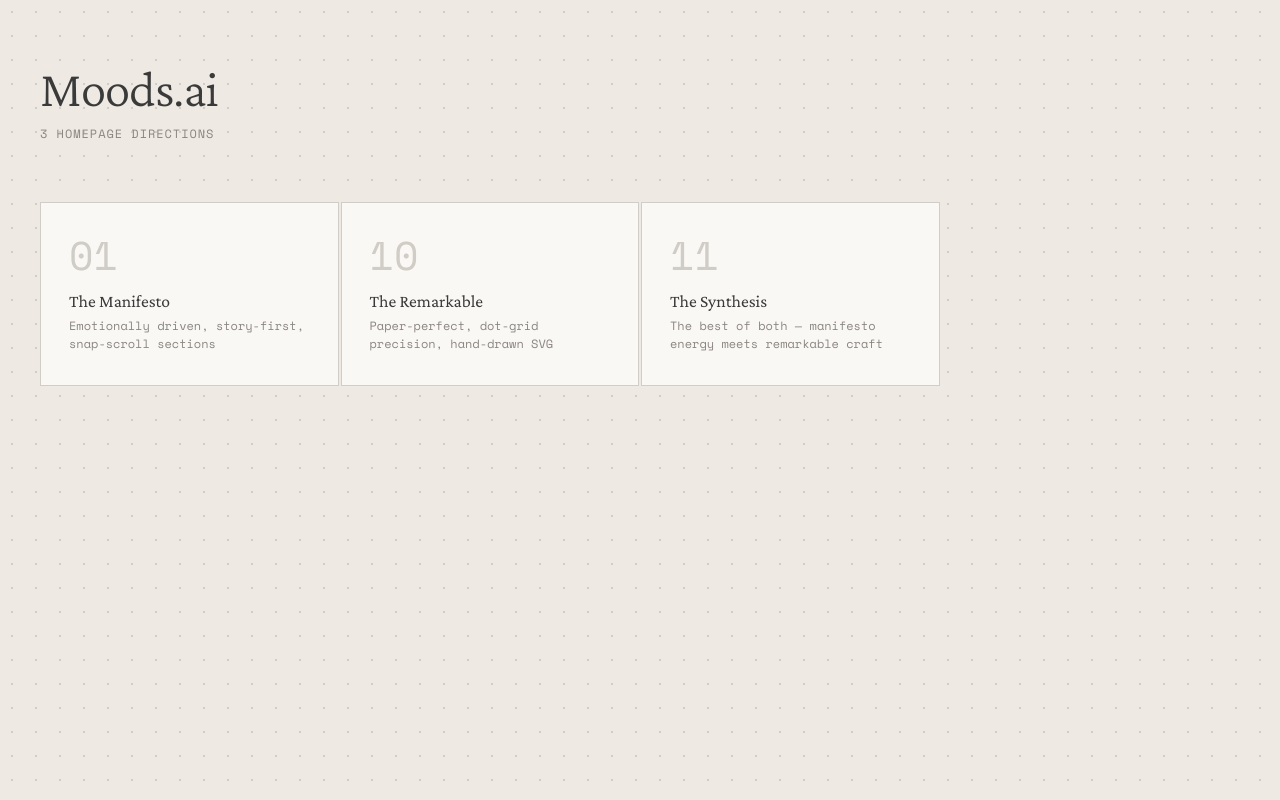
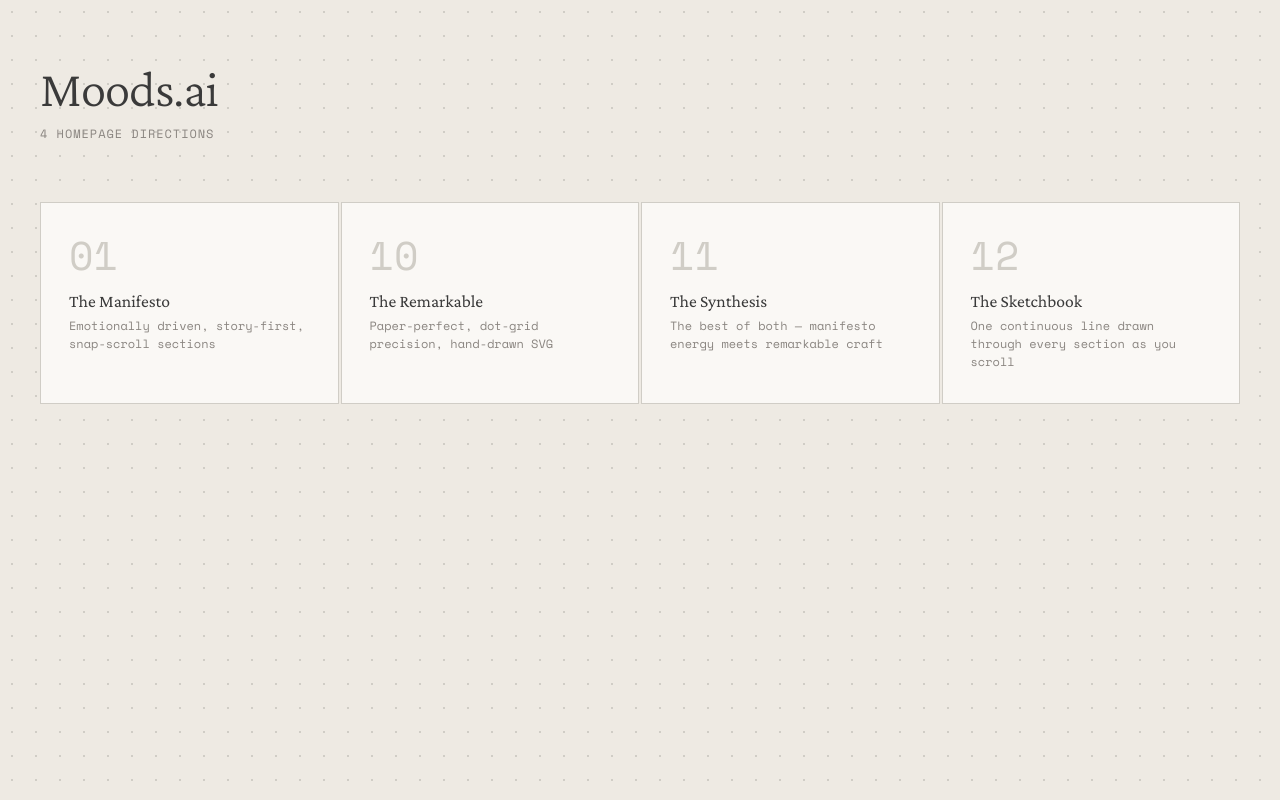
Before and after one commit to stmoerman/moodsai-vibe-design, a Next.js app: page / in a window 1280 px wide. Built offline with nearby package versions, Linux system fonts and the light colour scheme.

Commit message:
feat: add Design 12 scaffold (The Sketchbook) to gallery and routing

```diff
--- a/app/designs/[id]/page.tsx
+++ b/app/designs/[id]/page.tsx
@@ -14,13 +14,14 @@ const designMap: Record<number, ReturnType<typeof dynamic>> = {
   9: dynamic(() => import('@/components/designs/Design09'), { ssr: false }),
   10: dynamic(() => import('@/components/designs/Design10'), { ssr: false }),
   11: dynamic(() => import('@/components/designs/Design11'), { ssr: false }),
+  12: dynamic(() => import('@/components/designs/Design12'), { ssr: false }),
 }
 
 // Featured designs shown in gallery and nav
-const FEATURED_IDS = [1, 10, 11]
+const FEATURED_IDS = [1, 10, 11, 12]
 
 export function generateStaticParams() {
-  return Array.from({ length: 11 }, (_, i) => ({ id: String(i + 1) }))
+  return Array.from({ length: 12 }, (_, i) => ({ id: String(i + 1) }))
 }
 
 export default function DesignPage({ params }: { params: { id: string } }) {
--- a/app/page.tsx
+++ b/app/page.tsx
@@ -5,13 +5,14 @@ const designs = [
   { id: 1, name: 'The Manifesto', desc: 'Emotionally driven, story-first, snap-scroll sections' },
   { id: 10, name: 'The Remarkable', desc: 'Paper-perfect, dot-grid precision, hand-drawn SVG' },
   { id: 11, name: 'The Synthesis', desc: 'The best of both — manifesto energy meets remarkable craft' },
+  { id: 12, name: 'The Sketchbook', desc: 'One continuous line drawn through every section as you scroll' },
 ]
 
 export default function Home() {
   return (
     <div className={styles.root}>
       <div className={styles.title}>Moods.ai</div>
-      <div className={styles.sub}>3 Homepage Directions</div>
+      <div className={styles.sub}>4 Homepage Directions</div>
       <div className={styles.grid}>
         {designs.map(d => (
           <Link key={d.id} href={`/designs/${d.id}`} className={styles.card}>
--- /dev/null
+++ b/components/designs/Design12/index.tsx
@@ -0,0 +1,4 @@
+'use client'
+export default function Design12() {
+  return <div style={{ minHeight: '100vh', display: 'flex', alignItems: 'center', justifyContent: 'center', fontFamily: 'monospace' }}>Design 12 — The Sketchbook (building...)</div>
+}
```
Also changed, not shown: components/designs/Design12/styles.module.css (added).
